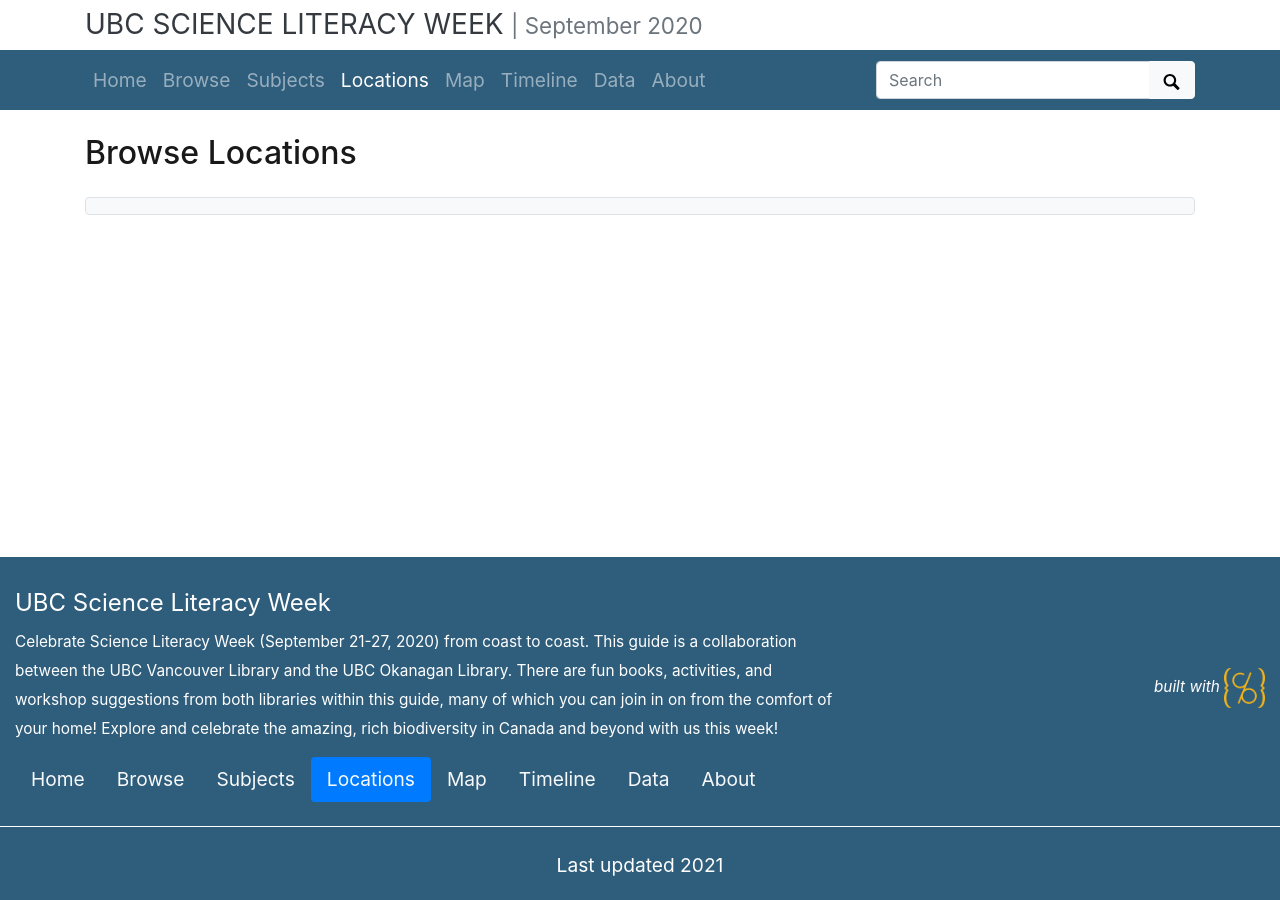
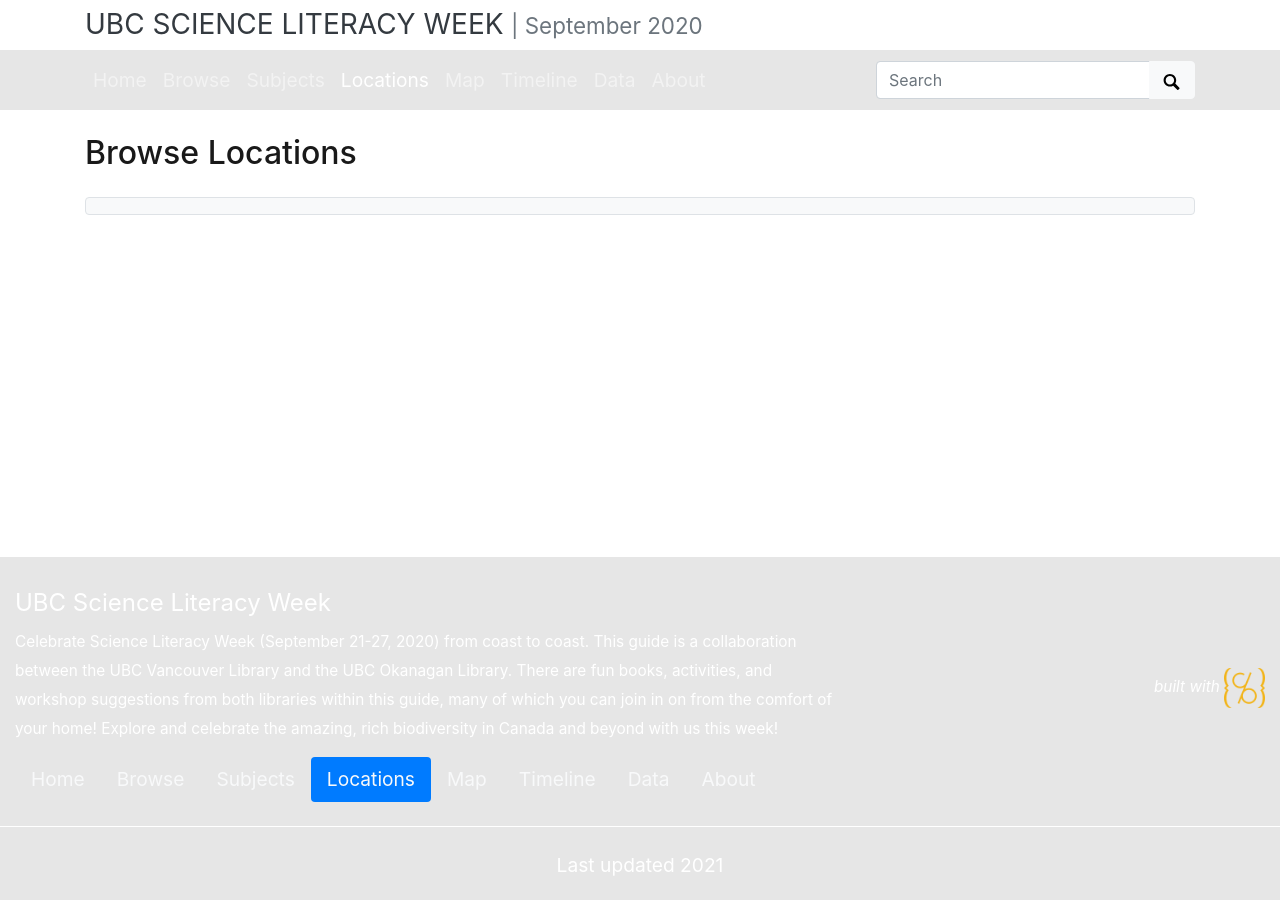
Before and after one commit to Woodward-Library/collectionBuilderExample, a Jekyll site: the page built from pages/locations.md, in a window 1280 px wide. Built offline with Jekyll 4.4.1, drawn with Linux system fonts in a browser that asks for light colours.

Commit message:
Update custom.scss

```diff
--- a/assets/css/custom.scss
+++ b/assets/css/custom.scss
@@ -33,10 +33,16 @@ $on-jumbo:        1200px;
 
 //UBC style
 .bg-dark {
-    background-color: #2F5D7C!important;
+    background-color: #e6e6e6!important;
+
+}
+.bg-dark a{
+ color:black;
 }
 
-
+#home-banner{
+  background-color: #2F5D7C;
+}
 
 #ubc-logo {
   background-image: url(../img/ubc7-clf-sprite-white-2x.png) !important;
```
